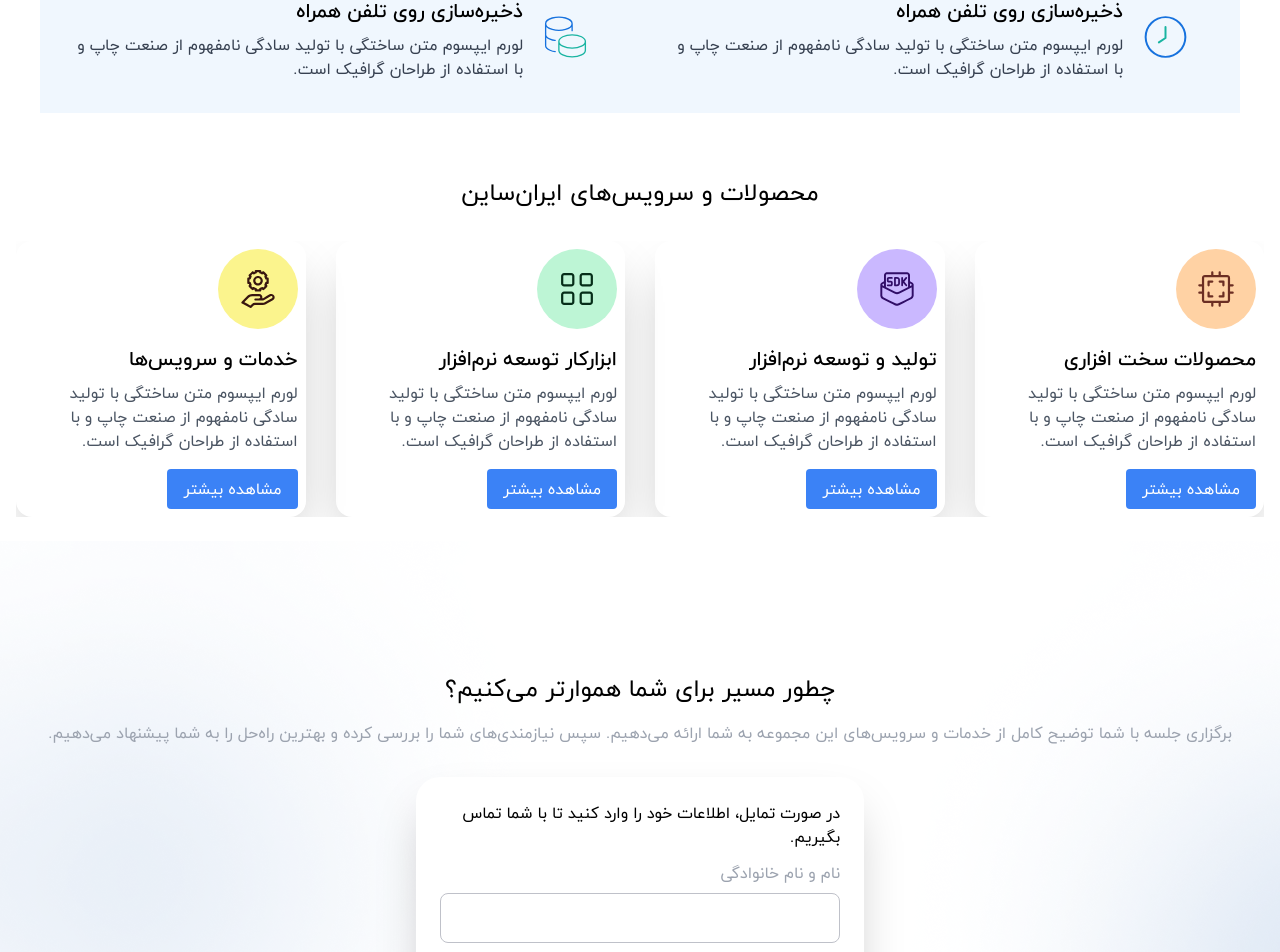
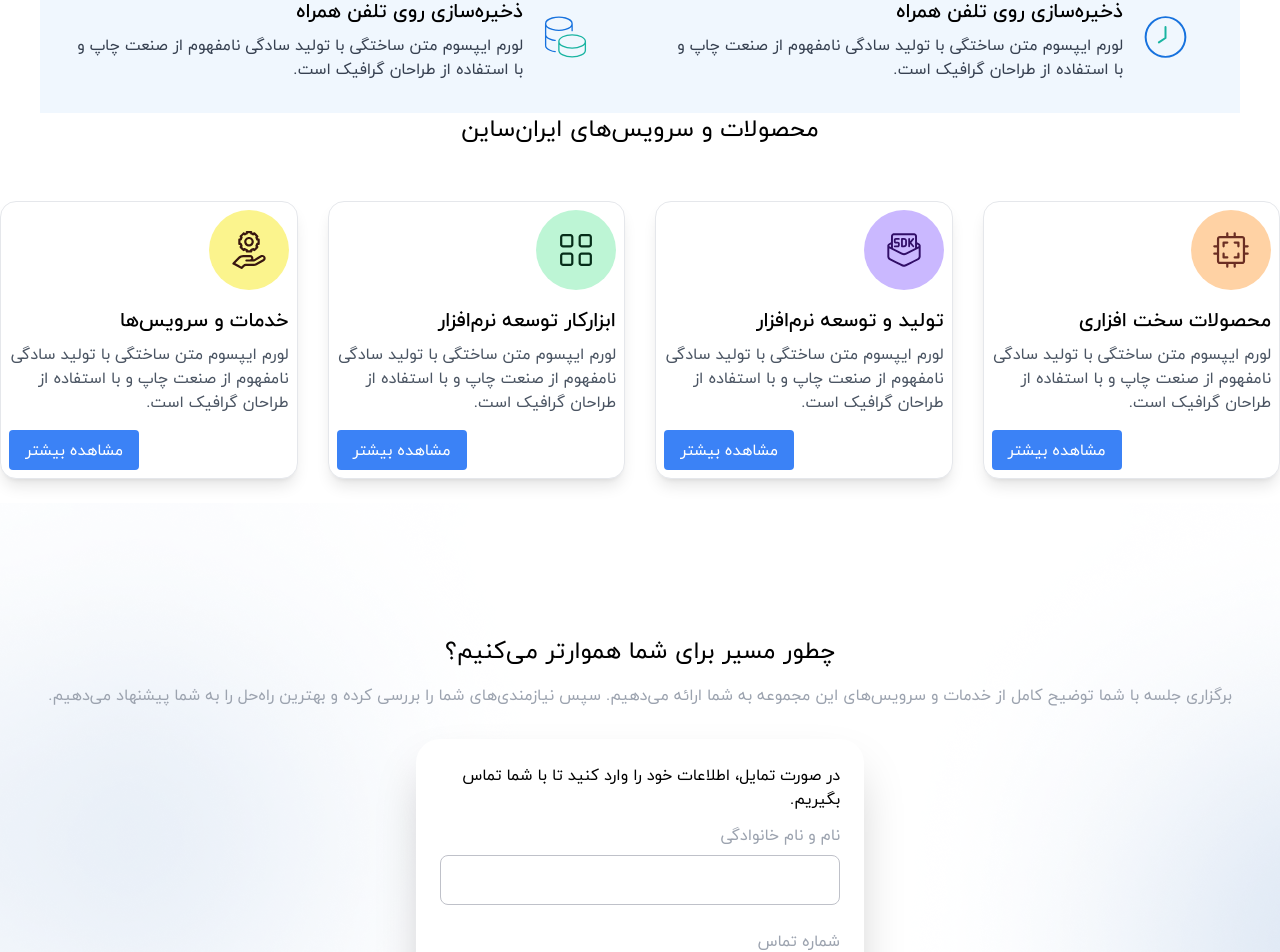
Before and after one commit to mahbobe-mohseni/iraaan-sighn-, a React (Create React App) app: page / in a window 1280 px wide. Shown: the part 1431-2383 px from the top of the page. Built offline with nearby package versions, Linux system fonts and the light colour scheme.

Commit message:
Fix: bug fix of product slider

```diff
--- a/src/components/ProductServicesSlider.jsx
+++ b/src/components/ProductServicesSlider.jsx
@@ -1,6 +1,6 @@
-import React from 'react';
+import React from "react";
 // import { Swiper, SwiperSlide } from 'swiper/react';
-import {p1,p2,p3,p4} from '../images'
+import { p1, p2, p3, p4 } from "../images";
 // import 'swiper/swiper-bundle.min.css';
 // import 'swiper/swiper.min.css';
 import { Swiper, SwiperSlide } from "swiper/react";
@@ -8,67 +8,95 @@
 const ProductServicesSlider = () => {
   const services = [
     {
-      icon:  p1,
-      title: '   محصولات سخت افزاری  ',
-      description: 'لورم ایپسوم متن ساختگی با تولید سادگی نامفهوم از صنعت چاپ و با استفاده از طراحان گرافیک است.',
-      buttonText: 'مشاهده بیشتر',
+      icon: p1,
+      title: "   محصولات سخت افزاری  ",
+      description:
+        "لورم ایپسوم متن ساختگی با تولید سادگی نامفهوم از صنعت چاپ و با استفاده از طراحان گرافیک است.",
+      buttonText: "مشاهده بیشتر",
     },
     {
-      icon:  p2,
-      title: 'تولید و توسعه نرم‌افزار',
-      description: 'لورم ایپسوم متن ساختگی با تولید سادگی نامفهوم از صنعت چاپ و با استفاده از طراحان گرافیک است.',
-      buttonText: 'مشاهده بیشتر',
+      icon: p2,
+      title: "تولید و توسعه نرم‌افزار",
+      description:
+        "لورم ایپسوم متن ساختگی با تولید سادگی نامفهوم از صنعت چاپ و با استفاده از طراحان گرافیک است.",
+      buttonText: "مشاهده بیشتر",
     },
     {
       icon: p3,
-      title: 'ابزارکار توسعه نرم‌افزار',
-      description: 'لورم ایپسوم متن ساختگی با تولید سادگی نامفهوم از صنعت چاپ و با استفاده از طراحان گرافیک است.',
-      buttonText: 'مشاهده بیشتر',
+      title: "ابزارکار توسعه نرم‌افزار",
+      description:
+        "لورم ایپسوم متن ساختگی با تولید سادگی نامفهوم از صنعت چاپ و با استفاده از طراحان گرافیک است.",
+      buttonText: "مشاهده بیشتر",
     },
     {
       icon: p4,
-      title: 'خدمات و سرویس‌ها',
-      description: 'لورم ایپسوم متن ساختگی با تولید سادگی نامفهوم از صنعت چاپ و با استفاده از طراحان گرافیک است.',
-      buttonText: 'مشاهده بیشتر',
+      title: "خدمات و سرویس‌ها",
+      description:
+        "لورم ایپسوم متن ساختگی با تولید سادگی نامفهوم از صنعت چاپ و با استفاده از طراحان گرافیک است.",
+      buttonText: "مشاهده بیشتر",
+    },
+    {
+      icon: p4,
+      title: "خدمات و سرویس‌ها",
+      description:
+        "لورم ایپسوم متن ساختگی با تولید سادگی نامفهوم از صنعت چاپ و با استفاده از طراحان گرافیک است.",
+      buttonText: "مشاهده بیشتر",
+    },
+    {
+      icon: p4,
+      title: "خدمات و سرویس‌ها",
+      description:
+        "لورم ایپسوم متن ساختگی با تولید سادگی نامفهوم از صنعت چاپ و با استفاده از طراحان گرافیک است.",
+      buttonText: "مشاهده بیشتر",
     },
   ];
 
   return (
-    <div className=" bg-white text-black py-6 mt-10 p-4 ">
-      <h2 className="text-center text-2xl mb-8">محصولات و سرویس‌های ایران‌ساین</h2>
+    <>
+      <h2 className="text-center text-2xl mb-8">
+        محصولات و سرویس‌های ایران‌ساین
+      </h2>
       <Swiper
-         slidesPerView={4}
-         spaceBetween={20}
-         grabCursor={true}
+        slidesPerView={3}
+        spaceBetween={20}
+        grabCursor={true}
         breakpoints={{
           640: {
             slidesPerView: 1,
             spaceBetween: 10,
           },
           768: {
-            slidesPerView:2,
+            slidesPerView: 2,
             spaceBetween: 20,
           },
           992: {
-            slidesPerView:4,
+            slidesPerView: 4,
             spaceBetween: 30,
           },
         }}
       >
         {services.map((service, index) => (
           <SwiperSlide key={index}>
-            <div className= "p-4 bg-white rounded-2xl shadow-2xl sm:p-2 ">
+            <div className="p-4 bg-white rounded-2xl border shadow-lg sm:p-2 my-6">
               <div className="flex items-center justify-start mb-4">
-                <span className="text-4xl"><img src={service.icon} className="w-20 h-20"/></span>
+                <span className="text-4xl">
+                  <img src={service.icon} className="w-20 h-20" alt="" />
+                </span>
               </div>
-              <h3 className=" text-20 font-semibold mb-2 text-black">{service.title}</h3>
+              <h3 className=" text-20 font-semibold mb-2 text-black">
+                {service.title}
+              </h3>
               <p className="text-gray-600 mb-4 ">{service.description}</p>
-              <button className="bg-blue-500 text-white py-2 px-4 rounded">{service.buttonText}</button>
+              <div className="text-left">
+                <button className="bg-blue-500 text-white py-2 px-4 rounded">
+                  {service.buttonText}
+                </button>
+              </div>
             </div>
           </SwiperSlide>
         ))}
       </Swiper>
-    </div>
+    </>
   );
 };
 
```
